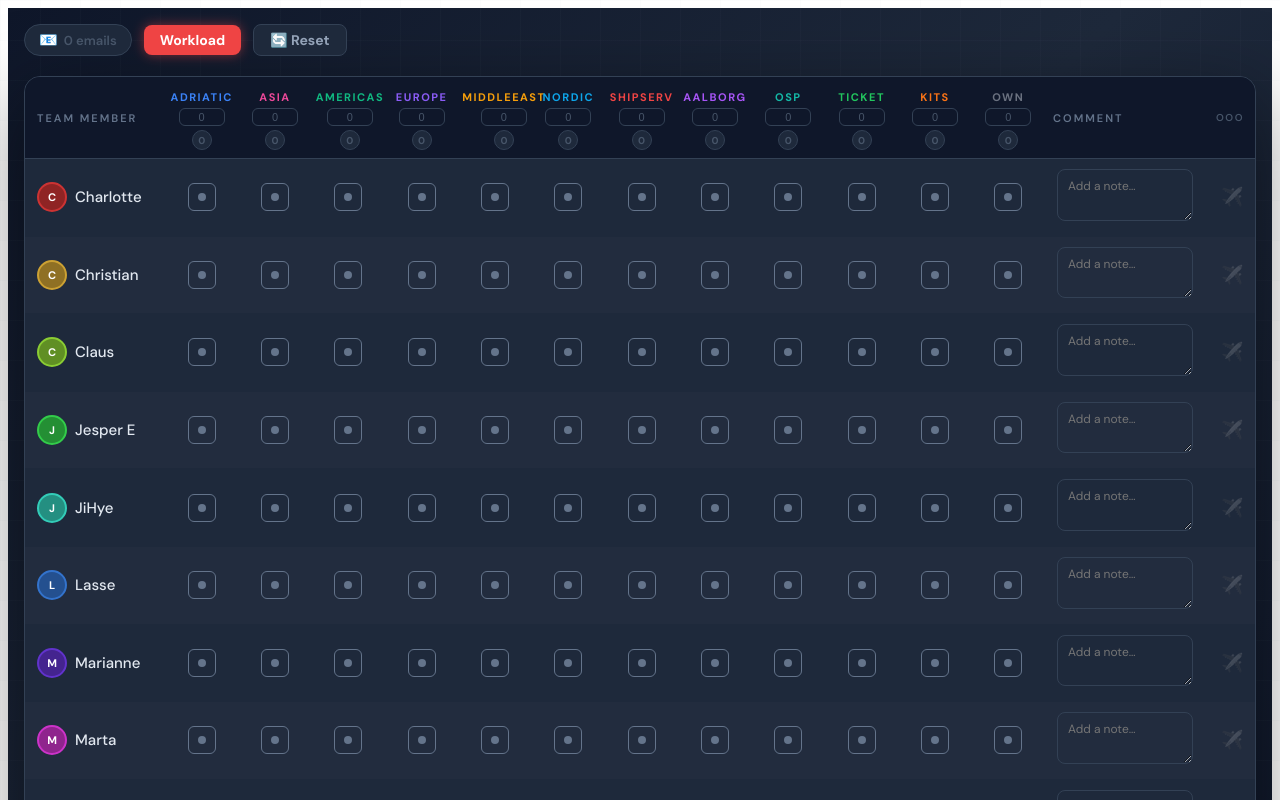
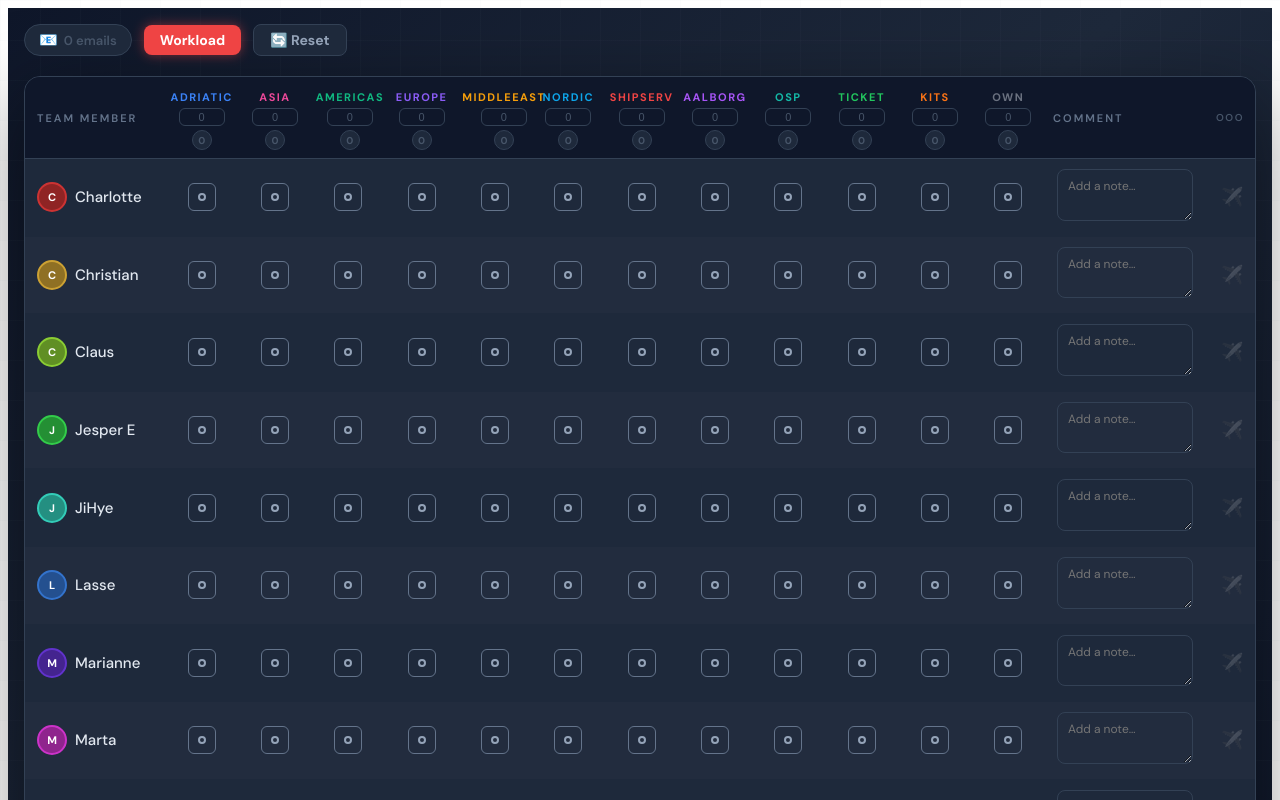
Before and after one commit to sebastian-DS25/Workload-board, a React (Vite) app: page / in a window 1280 px wide. Shown: the top 800 px of the page. Built offline with nearby package versions, Linux system fonts and the light colour scheme; no server answers; the database is empty.

Commit message:
Update App.jsx

```diff
--- a/src/App.jsx
+++ b/src/App.jsx
@@ -420,7 +420,8 @@ export default function App() {
                               ) : (
                                 <div style={{
                                   width: 8, height: 8, borderRadius: "50%",
-                                  background: hovered && canEdit ? "#94a3b8" : "#64748b",
+                                  background: "transparent",
+                                  border: "2px solid #94a3b8",
                                   boxShadow: hovered && canEdit ? "0 0 6px #94a3b8" : "none",
                                 }} />
                               )}
```
